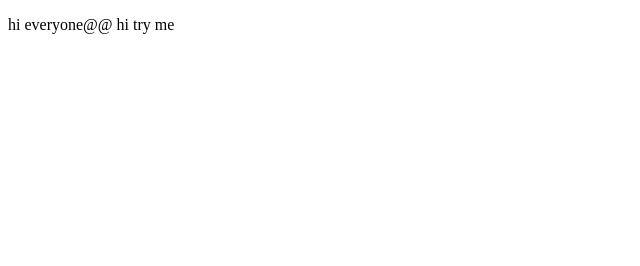
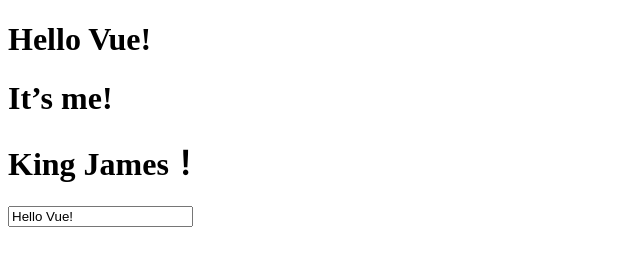
Before and after one commit to tietunghuat/javascript, a plain HTML site: page fifth_lesson.html in a window 1280 px wide. Shown: the whole page, without its empty margins (0-640 px from the left). Drawn offline with nearby package versions, Linux system fonts and the light colour scheme.

Commit message:
vue testing

```diff
--- a/fifth_lesson.html
+++ b/fifth_lesson.html
@@ -7,6 +7,23 @@
     <title>Document</title>
 </head>
 <body>
-    <p>hi everyone@@ hi try me</p>
+
+
+
+    <script src="https://unpkg.com/vue@3"></script>
+
+    <div id="first">
+        <h1>{{ message }}</h1>
+        <h1>{{ message2 }}</h1>
+        <h1>{{ message3 }}</h1>
+
+        <input v-model="message">
+
+    </div>
+
+    <script src="vue/vue_first.js">
+
+    </script>
 </body>
+
 </html>
--- /dev/null
+++ b/vue/vue_first.js
@@ -0,0 +1,12 @@
+const { createApp } = Vue
+
+createApp({
+    data() {
+        return {
+            message: 'Hello Vue!',
+            message2: 'It’s me!',
+            message3: 'King James！'
+
+        }
+    }
+}).mount('#first')
```
